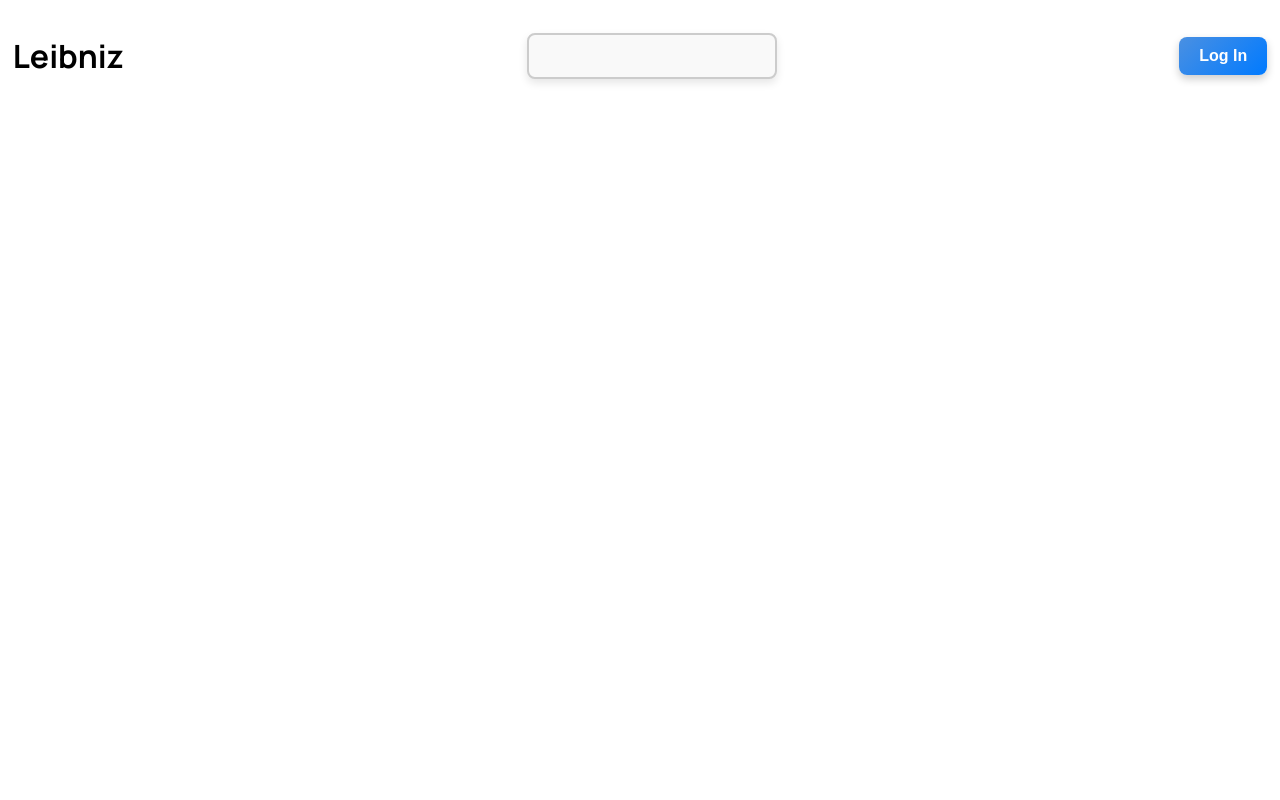
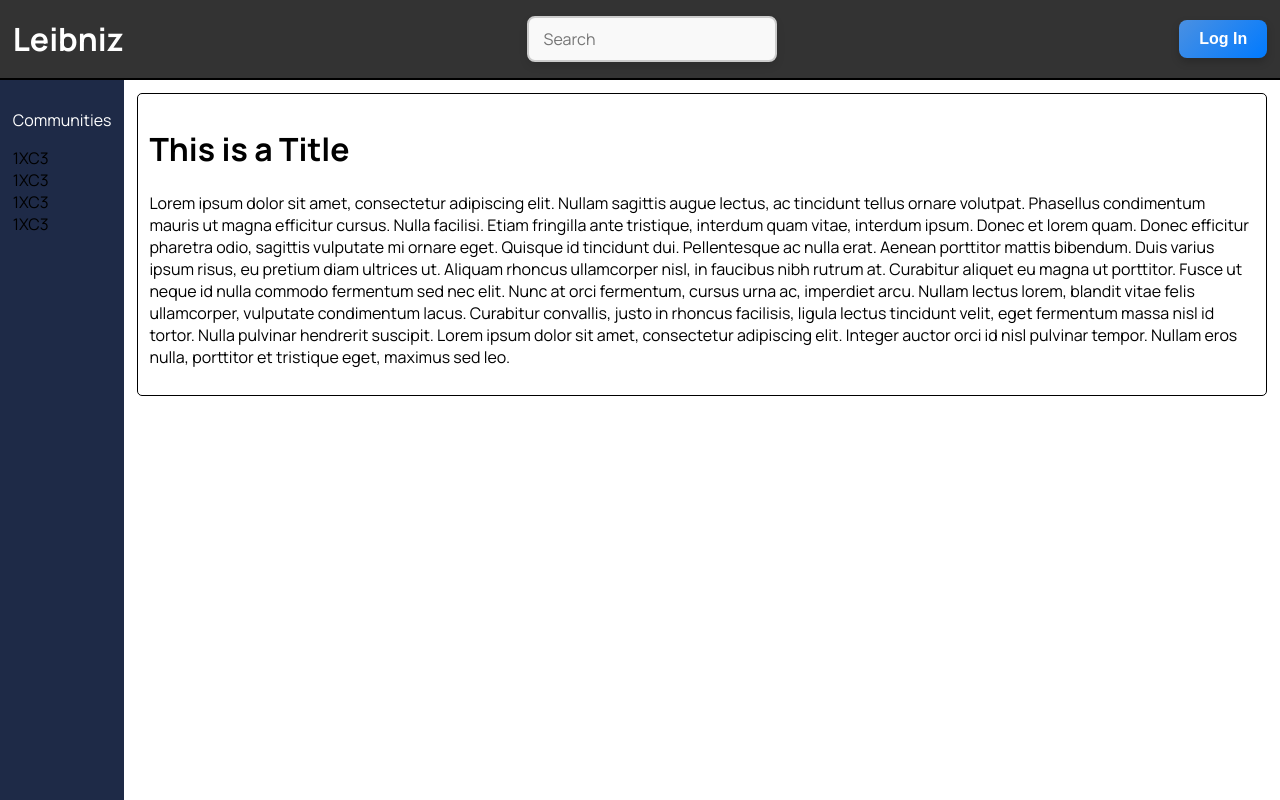
Before and after one commit to LucaMawyin/forum, a PHP site: page / in a window 1280 px wide. Run offline with PHP 8.4, Linux system fonts and the light colour scheme.

Commit message:
Making it look more home screen like

```diff
--- a/css/global.css
+++ b/css/global.css
@@ -14,7 +14,9 @@ input{
 * {
     box-sizing: border-box;
 }
+
 html, body {
     margin: 0;
     font-family: var(--font-primary);
+    height:100%;
 }
--- a/css/home.css
+++ b/css/home.css
@@ -4,11 +4,15 @@ header{
     display: flex;
     align-items: center;
     justify-content: space-between;
-    margin: 1%;
+    padding: 1%;
+    background-color: #333;
+    border-bottom: 2px solid black;
+    color: white;
+    height: 10%;
 }
 
 header button {
-    background: linear-gradient(135deg, #4A90E2, #007AFF); /* Gradient Blue */
+    background: linear-gradient(135deg, #4A90E2, #007AFF);
     color: white;
     border: none;
     padding: 10px 20px;
@@ -45,3 +49,59 @@ header input:focus {
     background-color: white;
     box-shadow: 0 4px 12px rgba(0, 122, 255, 0.3);
 }
+
+.content{
+    display: flex;
+    height: 90%;
+}
+
+.communities{
+    display: flex;
+    flex-direction: column;
+    align-items: flex-start;
+    padding: 1%;
+    background-color:#1e2a47;
+    color: white;
+    height: 100%;
+}
+
+.communities ul {
+    list-style-type: none;
+    gap: 1%;
+    padding: 0;
+    margin: 0;
+
+}
+
+.communities li{
+    color:white;
+}
+
+.communities li:hover{
+    background-color: lightgrey;
+}
+
+.post-tile{
+    border: 1px solid black;
+    border-radius: 5px;
+    padding: 1%;
+}
+
+.post-link{
+    text-decoration: none;
+    color:black;
+}
+
+.post-tile:hover {
+    box-shadow: 0 6px 20px rgba(0, 122, 255, 0.2);
+    background-color: #f0f8ff;
+}
+
+a{
+    text-decoration: none;
+    color:black;
+}
+
+.home-content{
+    margin: 1%;
+}
--- a/index.html
+++ b/index.html
@@ -12,13 +12,42 @@
 <body>
     <header>
         <h1>Leibniz</h1>
-        <input type="text">
+        <input type="text" placeholder="Search">
         <button id="account">Log In</button>
     </header>
 
-    <div class="home-content">
+    <div class="content">
+        <nav class="communities">
+            <p>Communities</p>
+            <ul>
+                <li><a href="#">1XC3</a></li>
+                <li><a href="#">1XC3</a></li>
+                <li><a href="#">1XC3</a></li>
+                <li><a href="#">1XC3</a></li>
+            </ul>
+        </nav>
 
+        <div class="home-content">
+
+            <a href="post.html" class="post-link">
+                <div class="post-tile">
+                    <h1>This is a Title</h1>
+                    <p>Lorem ipsum dolor sit amet, consectetur adipiscing elit. Nullam sagittis augue lectus, ac tincidunt tellus ornare volutpat.
+                        Phasellus condimentum mauris ut magna efficitur cursus. Nulla facilisi. Etiam fringilla ante tristique, interdum quam vitae, interdum ipsum.
+                        Donec et lorem quam. Donec efficitur pharetra odio, sagittis vulputate mi ornare eget. Quisque id tincidunt dui. Pellentesque ac nulla erat.
+                        Aenean porttitor mattis bibendum. Duis varius ipsum risus, eu pretium diam ultrices ut. Aliquam rhoncus ullamcorper nisl, in faucibus nibh rutrum at.
+                        Curabitur aliquet eu magna ut porttitor. Fusce ut neque id nulla commodo fermentum sed nec elit. Nunc at orci fermentum, cursus urna ac, imperdiet arcu.
+                        Nullam lectus lorem, blandit vitae felis ullamcorper, vulputate condimentum lacus. Curabitur convallis, justo in rhoncus facilisis, ligula lectus tincidunt velit, eget fermentum massa nisl id tortor.
+                        Nulla pulvinar hendrerit suscipit. Lorem ipsum dolor sit amet, consectetur adipiscing elit. Integer auctor orci id nisl pulvinar tempor. Nullam eros nulla, porttitor et tristique eget, maximus sed leo.
+                    </p>
+                </div>
+            </a>
+
+
+        </div>
     </div>
+
+
 
 </body>
 
```
